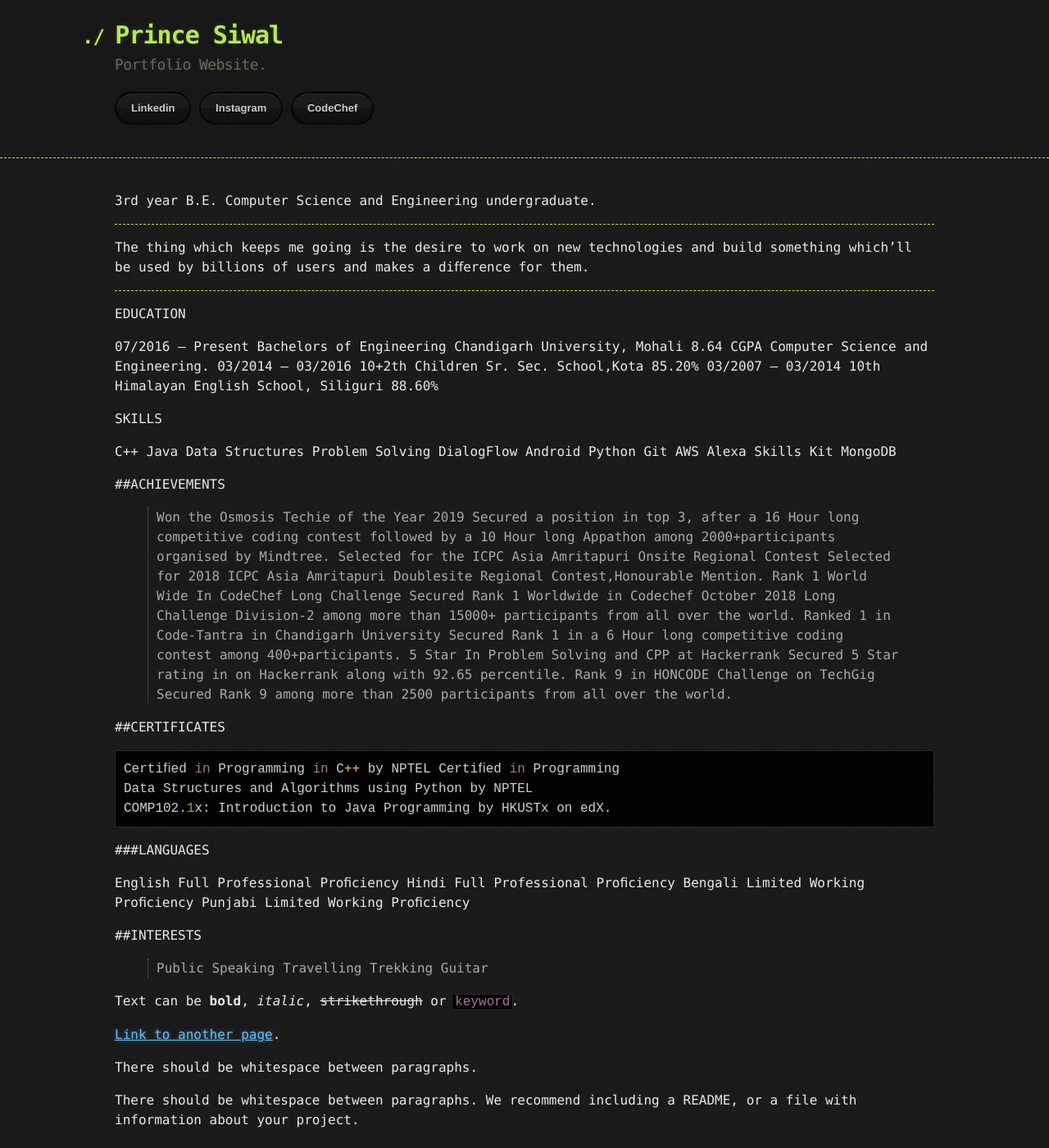
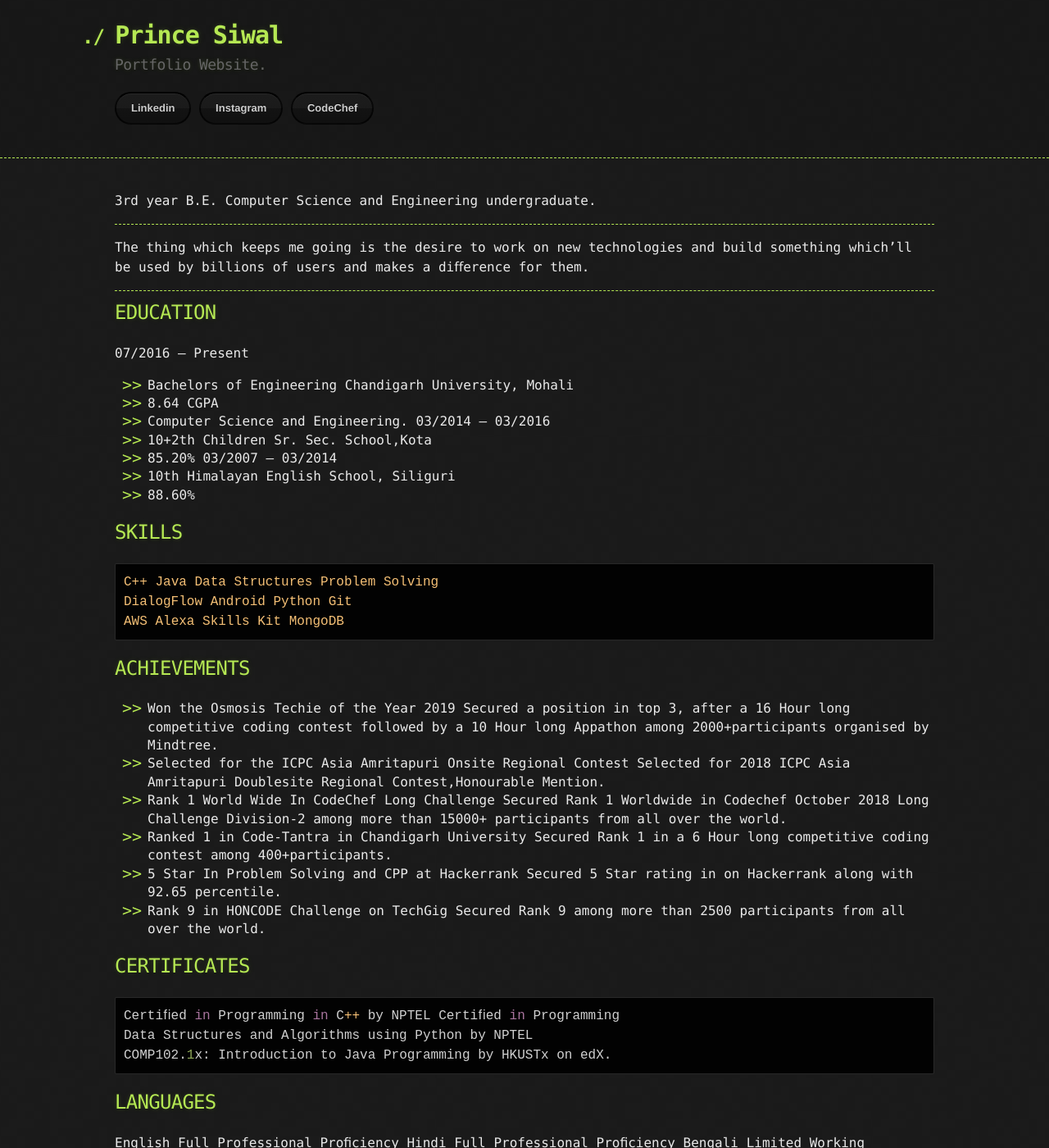
Before and after one commit to prince8809/Portfolio-Webiste, a Jekyll site: the page built from index.md, in a window 1280 px wide and 1400 px high. Shown: the whole window at 82% size. Built offline with Jekyll 4.4.1, drawn with Linux system fonts in a browser that asks for light colours.

Commit message:
added data

````diff
--- a/index.md
+++ b/index.md
@@ -3,54 +3,57 @@ layout: default
 ---
 
 3rd year B.E. Computer Science and Engineering undergraduate.
+
 * * *
 The thing which keeps me going is the desire to work on new technologies and build something which'll be used by billions of users and makes a diﬀerence for them.
 
 * * *
 
-EDUCATION
+## EDUCATION
 
 07/2016 – Present
-Bachelors of Engineering Chandigarh University, Mohali
-8.64 CGPA
-Computer Science and Engineering.
+- Bachelors of Engineering Chandigarh University, Mohali
+ - 8.64 CGPA
+- Computer Science and Engineering.
 03/2014 – 03/2016
-10+2th Children Sr. Sec. School,Kota
-85.20%
+- 10+2th Children Sr. Sec. School,Kota
+ - 85.20%
 03/2007 – 03/2014
-10th Himalayan English School, Siliguri
-88.60%
+- 10th Himalayan English School, Siliguri
+ - 88.60%
 
-SKILLS
+## SKILLS
 
+```ruby
 C++ Java Data Structures Problem Solving
 DialogFlow Android Python Git
 AWS Alexa Skills Kit MongoDB
+```
 
-##ACHIEVEMENTS
+## ACHIEVEMENTS
 
->Won the Osmosis Techie of the Year 2019 Secured a position in top 3, after a 16 Hour long competitive coding contest followed by a 10 Hour long Appathon among 2000+participants organised by Mindtree.
->Selected for the ICPC Asia Amritapuri Onsite Regional Contest Selected for 2018 ICPC Asia Amritapuri Doublesite Regional Contest,Honourable Mention.
->Rank 1 World Wide In CodeChef Long Challenge Secured Rank 1 Worldwide in Codechef October 2018 Long Challenge Division-2 among more than 15000+ participants from all over the world.
->Ranked 1 in Code-Tantra in Chandigarh University Secured Rank 1 in a 6 Hour long competitive coding contest among 400+participants.
->5 Star In Problem Solving and CPP at Hackerrank Secured 5 Star rating in on Hackerrank along with 92.65 percentile.
->Rank 9 in HONCODE Challenge on TechGig Secured Rank 9 among more than 2500 participants from all over the world.
+- Won the Osmosis Techie of the Year 2019 Secured a position in top 3, after a 16 Hour long competitive coding contest followed by a 10 Hour long Appathon among 2000+participants organised by Mindtree.
+- Selected for the ICPC Asia Amritapuri Onsite Regional Contest Selected for 2018 ICPC Asia Amritapuri Doublesite Regional Contest,Honourable Mention.
+- Rank 1 World Wide In CodeChef Long Challenge Secured Rank 1 Worldwide in Codechef October 2018 Long Challenge Division-2 among more than 15000+ participants from all over the world.
+- Ranked 1 in Code-Tantra in Chandigarh University Secured Rank 1 in a 6 Hour long competitive coding contest among 400+participants.
+- 5 Star In Problem Solving and CPP at Hackerrank Secured 5 Star rating in on Hackerrank along with 92.65 percentile.
+- Rank 9 in HONCODE Challenge on TechGig Secured Rank 9 among more than 2500 participants from all over the world.
 
-##CERTIFICATES
+## CERTIFICATES
 
 ```js
 Certiﬁed in Programming in C++ by NPTEL Certiﬁed in Programming
 Data Structures and Algorithms using Python by NPTEL
 COMP102.1x: Introduction to Java Programming by HKUSTx on edX.
 ```
-###LANGUAGES
+## LANGUAGES
 
 English Full Professional Proﬁciency
 Hindi Full Professional Proﬁciency
 Bengali Limited Working Proﬁciency
 Punjabi Limited Working Proﬁciency
 
-##INTERESTS
+## INTERESTS
 
 >Public Speaking
 >Travelling
````
